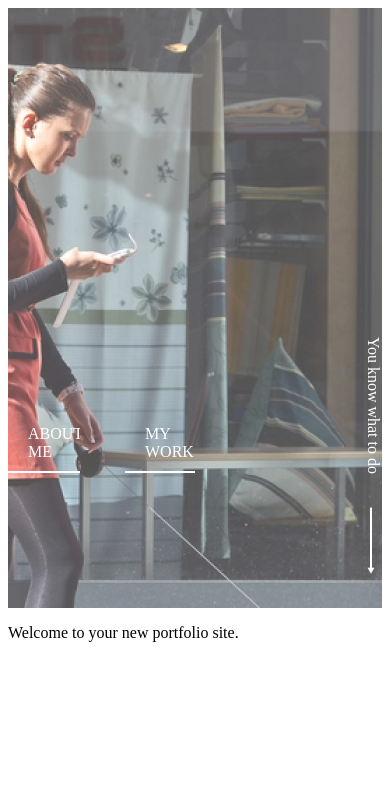
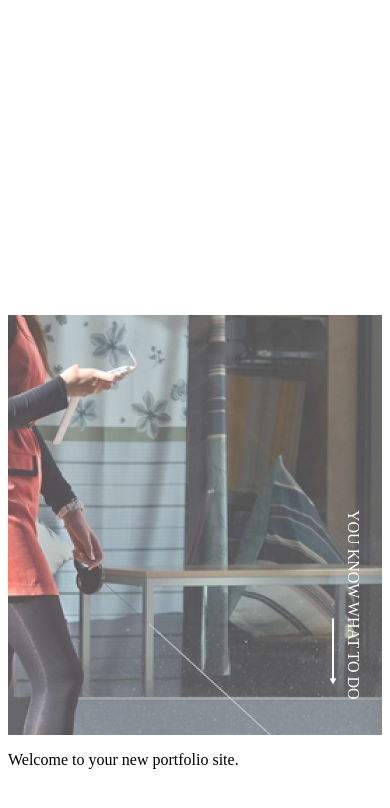
Before and after one commit to ITSjwags/huysentruyt, a Gatsby site: page / in a window 390 px wide. Built offline with nearby package versions, Linux system fonts and the light colour scheme; Gatsby itself is replaced by a stand-in of ours.

Commit message:
Restructure hero component better for mobile layout, Update typography for mobile

```diff
--- a/src/components/hero.jsx
+++ b/src/components/hero.jsx
@@ -8,31 +8,37 @@ import arrow from '../images/arrow.png';
 class Hero extends Component {
   render() {
     return (
-      <div className="g-bg-change">
-        <div className="Hero">
-          <div className="g-container">
+      <div className="Hero g-bg-change">
         <div className="Hero-content">
-              <div className="Hero-left g-bg-change">
-                <span>GOOD MORNING.</span>
+          <div className="Hero-left">
+            <div className="Hero-left-content">
+              <span className="Hero-left-tagline">GOOD MORNING.</span>
               <h2>I’m Jeffrey, a creative director & UI+UX designer working in Detroit.</h2>
 
               <div className="Hero-buttons">
-                  <a href="#about" className="Hero-button">About Me</a>
-                  <a href="#work" className="Hero-button">My Work</a>
+                <a href="#about" className="Hero-button">
+                  About Me
+                  <span></span>
+                  <span></span>
+                </a>
+                <a href="#work" className="Hero-button">
+                  My Work
+                  <span></span>
+                  <span></span>
+                </a>
+              </div>
             </div>
           </div>
 
           <div className="Hero-right">
             <a href="#about">
+              <img src={arrow} alt="Scroll down for more content." />
               <span>You know what to do</span>
-                  <img src={arrow} alt="Scroll down for more content." />
             </a>
           </div>
         </div>
       </div>
-        </div>
-      </div>
-    );
+    )
   }
 }
 
--- a/src/styles/hero.scss
+++ b/src/styles/hero.scss
@@ -1,26 +1,6 @@
 .Hero {
-  align-items: stretch;
-  display: flex;
-  min-height: 600px;
-  max-height: 100vh;
+  color: #fff;
   position: relative;
-
-  &:before {
-    background: url(../images/hero.jpg) no-repeat right top;
-    content: "";
-    opacity: 0.7;
-    position: absolute;
-    top: 0;
-    right: 0;
-    bottom: 0;
-    left: 0;
-  }
-}
-
-.Hero-content {
-  color: #fff;
-  display: flex;
-  height: 100%;
 }
 
 .Hero-left {
@@ -28,13 +8,13 @@
   flex: 1;
   flex-direction: column;
   justify-content: center;
-  padding: 20px 20px 20px 0;
-  max-width: 50%;
+  padding: 70px 20px 40px 20px;
+}
 
-  span {
-    display: block;
-    margin-bottom: 20px;
-  }
+.Hero-left-tagline {
+  display: block;
+  font-weight: 900;
+  margin-bottom: 20px;
 }
 
 .Hero-right {
@@ -42,17 +22,36 @@
   display: flex;
   flex: 1;
   justify-content: flex-end;
+  min-height: 350px;
+  overflow: hidden;
+  padding: 35px 20px;
+  position: relative;
+
+  &:before {
+    background: url(../images/hero.jpg) no-repeat center right;
+    content: "";
+    opacity: 0.7;
+    position: absolute;
+    top: 0;
+    right: 0;
+    bottom: 0;
+    left:0
+  }
 
   a {
+    align-items: flex-end;
     color: #fff;
     display: flex;
-    flex-direction: column;
+    position: relative;
     text-decoration: none;
+    text-transform: uppercase;
 
     span {
       display: block;
-      transform: rotate(90deg);
-      transform-origin: top right;
+      writing-mode: vertical-rl;
+      white-space: nowrap;
+      overflow: visible;
+      transform-origin: bottom right;
     }
 
     img {
@@ -61,7 +60,6 @@
       animation-fill-mode: forward;
       height: 66px;
       margin-right: 7px;
-      margin-bottom: 50px;
       width: 8px;
     }
   }
@@ -69,17 +67,17 @@
 
 @keyframes pulse {
   0% { transform: translateY(0); }
-  50% { transform: translateY(20px); }
+  50% { transform: translateY(-20px); }
   100% { transform: translateY(0); }
 }
 
 .Hero-buttons {
   display: flex;
-  margin-top: 60px;
+  justify-content: center;
+  margin-top: 40px;
 }
 
 .Hero-button {
-  border-bottom: 2px solid #fff;
   color: #fff;
   display: inline-block;
   margin-left: 45px;
@@ -88,49 +86,149 @@
   position: relative;
   text-decoration: none;
   text-transform: uppercase;
+  transition: all 0.2s cubic-bezier(0.2, 0.3, 0.25, 0.9) 0s;
+  white-space: nowrap;
 
   &:first-of-type {
     margin-left: 0;
   }
 
-  &:before {
-    transform: translateX(100%);
+  &:after {
+    background: #fff;
+    bottom: 0;
     content: '';
+    display: block;
+    height: 1px;
+    left: 50%;
     position: absolute;
-    bottom: 0;
-    left: 0;
-    width: 100%;
-    height: 2px;
-    border-bottom: 2px solid transparent;
-    border-left: 2px solid transparent;
+    transform: translatex(-50%);
+    transition: width 0.2s cubic-bezier(0.2, 0.3, 0.25, 0.9) 0.4s;
+    width: 75%;
   }
 
-  &:after {
-    transform: translateX(-100%);
-    content: '';
+  span {
+    display: block;
+    left: 0;
     position: absolute;
     top: 0;
-    left: 0;
+    transition: all 0.2s cubic-bezier(0.2, 0.3, 0.25, 0.9);
     width: 100%;
-    height: 2px;
-    border-top: 2px solid transparent;
-    border-right: 2px solid transparent;
+
+    &:after, &:before {
+      background: #fff;
+      content: '';
+      display: block;
+      position: absolute;
+      transition: transform 0.2s cubic-bezier(0.2, 0.3, 0.25, 0.9);
+    }
+
+    &:first-child {
+      height: 100%;
+
+      &:after, &:before {
+        bottom: 0;
+        height: 100%;
+        transform: scale3d(1, 0, 1);
+        transform-origin: bottom center;
+        transition: transform 0.2s cubic-bezier(0.2, 0.3, 0.25, 0.9) 0.2s;
+        width: 1px;
+      }
+
+      &:before {
+        left: 0;
+      }
+
+      &:after {
+        right: 0;
+      }
+    }
+
+    &:last-child {
+      height: 1px;
+      width: 100%;
+
+      &:before, &:after {
+        bottom: 0;
+        height: 1px;
+        transform: scale3d(0, 1, 1);
+        transition: transform 0.2s cubic-bezier(0.2, 0.3, 0.25, 0.9) 0s;
+        width: 100%;
+      }
+
+      &:before {
+        left: 0;
+        transform-origin: bottom left;
+      }
+
+      &:after {
+        right: 0;
+        transform-origin: bottom right;
+      }
+    }
   }
 
   &:hover {
-    border-bottom: none;
+    opacity: 1;
+    outline: 0;
+    text-decoration: none;
+    transition: color 0.2s cubic-bezier(0.2, 0.3, 0.25, 0.9) 0s;
 
-    &:before {
-      transition: .2s transform linear, .2s height linear .2s;
-      transform: translateX(0);
-      height: 100%;
-      border-color: #fff;
+    &:after {
+      transition: width 0.2s cubic-bezier(0.2, 0.3, 0.25, 0.9) 0s;
+      width: 100%;
     }
-    &:after {
-      transition: .2s transform linear .4s, .2s height linear .6s;
-      transform: translateX(0);
-      height: 100%;
-      border-color: #fff;
+
+    span {
+      &:first-child {
+        &:before, &:after {
+          transform: scale3d(1, 1, 1);
+          transition: transform 0.2s cubic-bezier(0.2, 0.3, 0.25, 0.9) 0.2s;
+        }
+      }
+
+      &:last-child {
+        &:before, &:after {
+          transform: scale3d(1, 1, 1);
+          transition: transform 0.2s cubic-bezier(0.2, 0.3, 0.25, 0.9) 0.4s;
+        }
+      }
     }
   }
 }
+
+/* desktop styles */
+@media all and (min-width: 768px) {
+  .Hero-content {
+    display: flex;
+    min-height: 600px;
+    max-height: 100vh;
+  }
+  .Hero-left {
+    align-items: flex-end;
+  }
+
+  .Hero-left-content {
+    max-width: 620px;
+  }
+
+  .Hero-buttons {
+    justify-content: flex-start;
+  }
+
+  .Hero-right {
+    a {
+      flex-direction: column;
+
+      img {
+        order: 1;
+        margin: 20px 5px 10px;
+      }
+    }
+  }
+
+  @keyframes pulse {
+    0% { transform: translateY(0); }
+    50% { transform: translateY(20px); }
+    100% { transform: translateY(0); }
+  }
+}
--- a/src/styles/typography.scss
+++ b/src/styles/typography.scss
@@ -17,12 +17,12 @@ h4 {
 }
 
 h2 {
-  font-size: 48px;
+  font-size: 32px;
   line-height: 1.2;
 }
 
 h3 {
-  font-size: 36px;
+  font-size: 26px;
   line-height: 1.2;
   padding: 0 0 30px 0;
 }
@@ -38,3 +38,26 @@ p {
   margin: 0;
   padding: 0 0 40px 0;
 }
+
+/* desktop styles */
+@media all and (min-width: 768px) {
+  h2 {
+    font-size: 48px;
+  }
+
+  h3 {
+    font-size: 36px;
+  }
+
+  h4 {
+    font-size: 24px;
+    line-height: 1.2;
+  }
+
+  p {
+    font-size: 18px;
+    line-height: 1.7;
+    margin: 0;
+    padding: 0 0 40px 0;
+  }
+}
```
Also changed, not shown: src/layouts/index.js (+1 -14 lines). Lines whose indentation alone changed are shown as unchanged.
